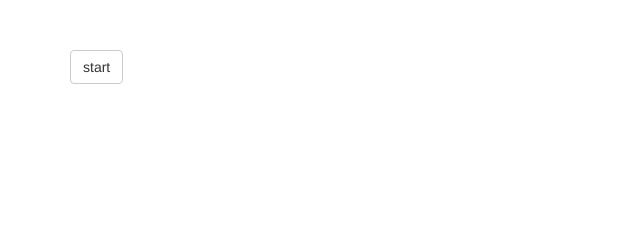
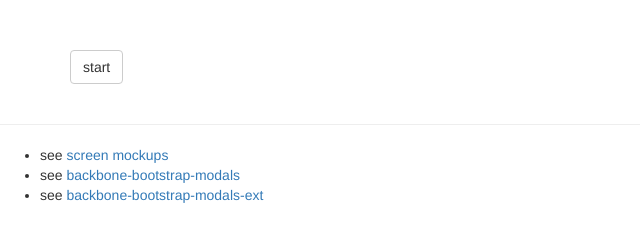
Before and after one commit to ducin/flow-experiment, a website: page index.html in a window 1280 px wide. Shown: the whole page, without its empty margins (0-640 px from the left). Drawn offline with nearby package versions, Linux system fonts and the light colour scheme.

Commit message:
links added

```diff
--- a/index.html
+++ b/index.html
@@ -20,5 +20,11 @@
              <a id="startBtn" class="btn btn-default" href="#" role="button">start</a>
              <p id="result" class="lead"></p>
         </div>
+        <hr/>
+        <ul>
+            <li>see <a href="mockup/"/>screen mockups</a></li>
+            <li>see <a href="http://leafygreen.github.io/backbone-bootstrap-modals/example.html"/>backbone-bootstrap-modals</a></li>
+            <li>see <a href="https://github.com/ducin/backbone-bootstrap-modals-ext"/>backbone-bootstrap-modals-ext</a></li>
+        </ul>
     </body>
 </html>
```
